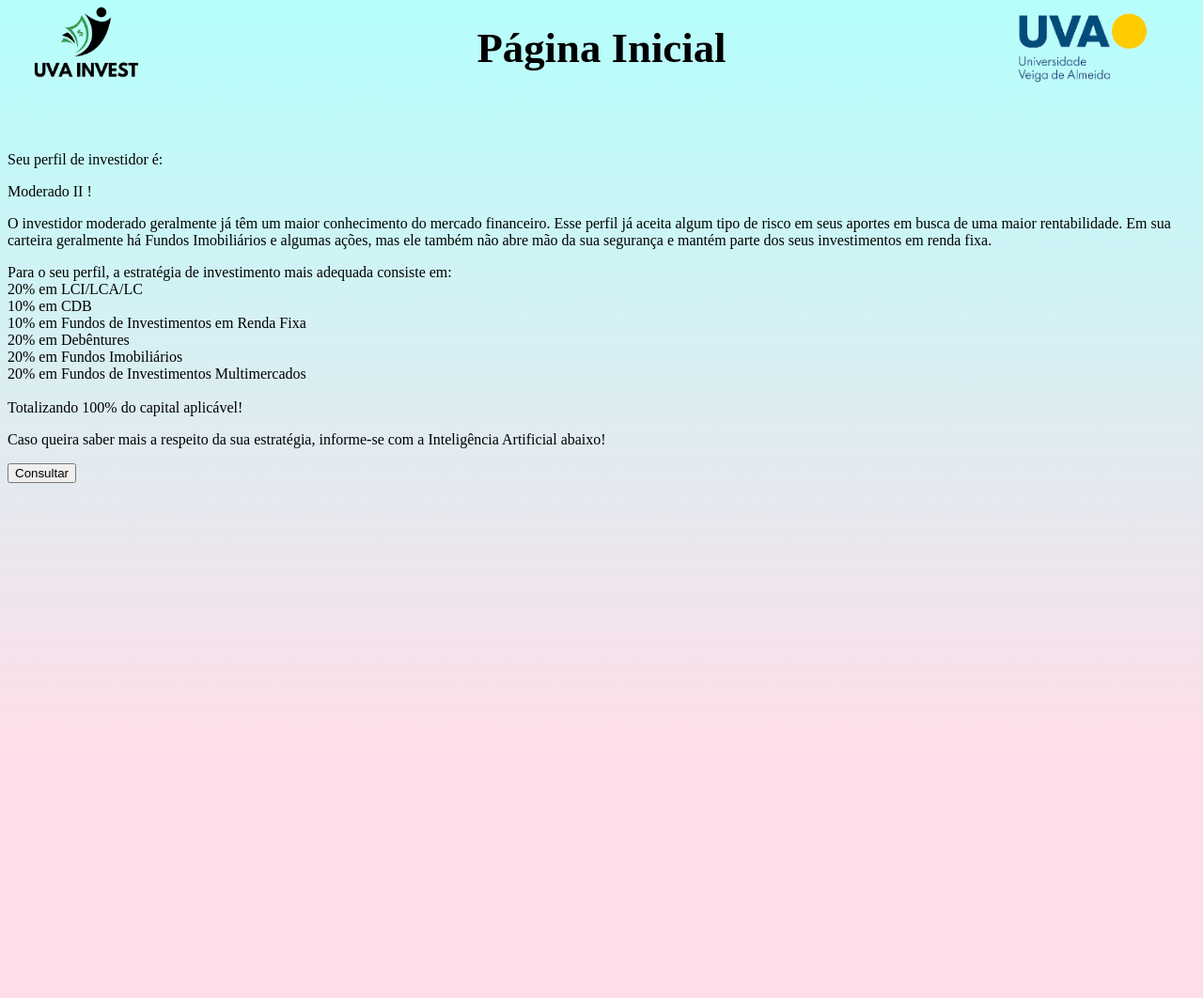
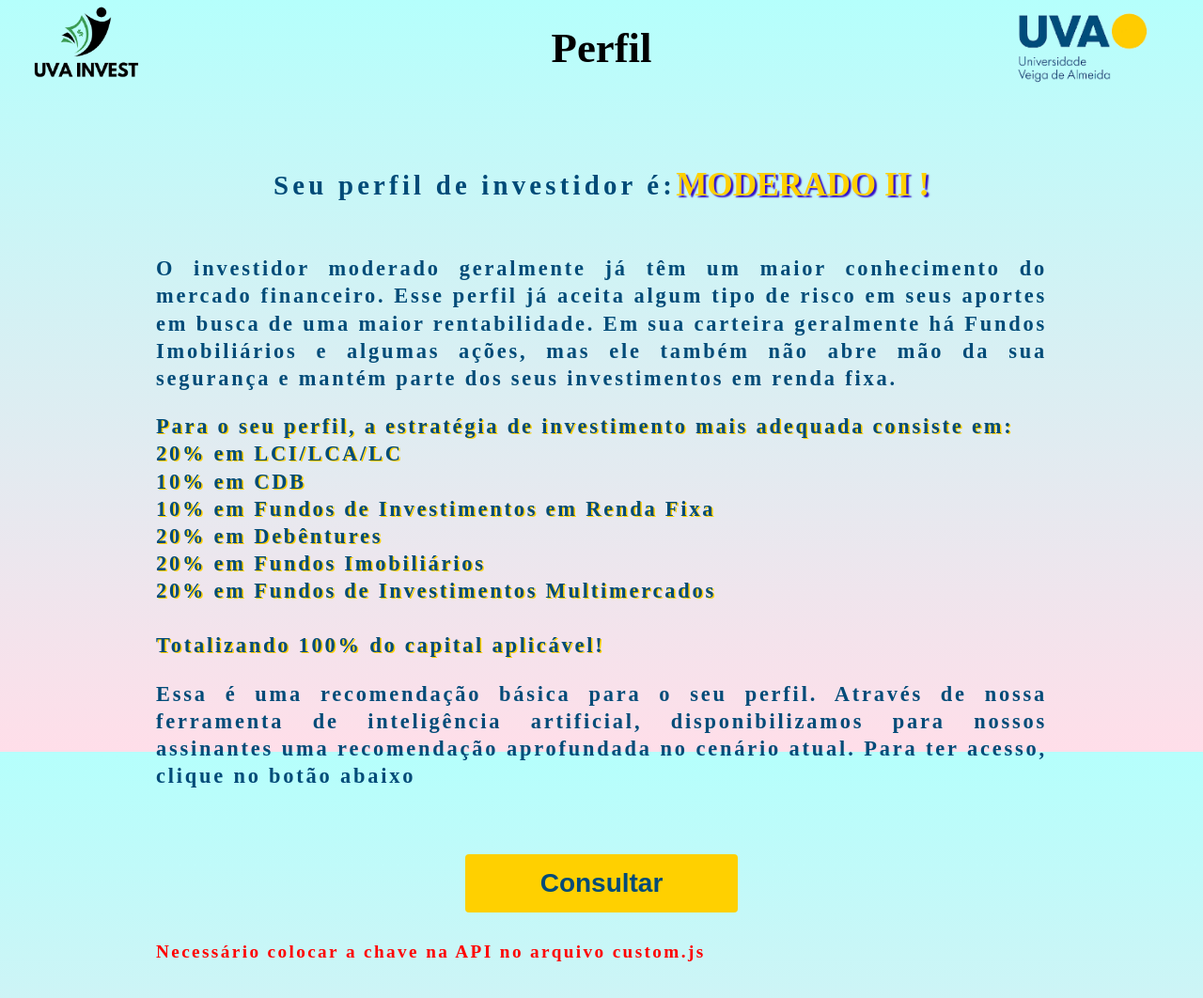
Before and after one commit to LipeFialho/UVA_Invest, a plain HTML site: page nav/Moderado2.html in a window 1280 px wide. Shown: the whole page at 94% size. Before the commit the page ends 800 px from the top, so only its background shows below. Drawn offline with Linux system fonts and the light colour scheme; a web font is replaced by a local one.

Commit message:
Full CSS + Prompt Question

```diff
--- a/js/ChatGptAPI.js
+++ b/js/ChatGptAPI.js
@@ -7,7 +7,7 @@ function IniciaChat(){
     btnIniciaChat.style.display="none";
     divConsultaChat.style.display="flex";
 
-    txtArea.value = "Analisando que estamos em um cenário de pandemia, qual é a melhor forma de seguir a estratégia de investimento a seguir: \n" + '"' + txtEstrategia.innerText + '"';
+    txtArea.value = 'Tendo em vista o contexto atual do mundo:\n "- Guerra Russia x Ucrania (2022- dias atuais); \n - Aumento da dívida pública americana, devido à pademia (2020 -2022); \n - Taxa de juros americana  em 5,25% (2023); \n - Taxa média de juros america nos ultimos 10 anos em 4,27%; \n - Inflação brasil acumulado no ano (2023): 3,23%; \n - taxa média de inflação ultimos 10 anos (2012 - 2013): 7,7%; \n - rentabilidade IBOV 2023: 11,12%; \n - rentabilidade IBOV ultimos 10 anos (2012-2013): 90%;" \n\n  Faça uma sugestão de melhoria na alocação dos recursos no mesmo formato percentual anterior e indicando como "valor disponível em caixa", caso o somatório total seja inferior a 100% da estratégia de investimentos a seguir: \n' + '"' + txtEstrategia.innerText + '"';
 
 }
 
@@ -17,7 +17,7 @@ function IniciaChat(){
 const divConsultaChat = document.getElementById('consulta-chat');
 
 // Chave da API do OPENAI
-const OPENAI_API_KEY = "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";
+const OPENAI_API_KEY = "";//INCLUIR O TOKEN DENTRO DA ASPAS AO LADO
 
 // Verificar se tem a chave
 if(OPENAI_API_KEY === ""){
@@ -41,7 +41,7 @@ if (divConsultaChat) {
         //console.log(pergunta);
 
         // Enviar o texto da pergunta para a página HTML
-        document.getElementById('pergunta').innerHTML = pergunta;
+        document.getElementById('pergunta').innerHTML = "<u>Pergunta</u>: " + pergunta;
 
         // Limpar a resposta
         document.getElementById('resposta').innerHTML = "<span></span>";
@@ -71,12 +71,12 @@ if (divConsultaChat) {
             .then((resposta) => resposta.json())
             .then((dados) => {
                 // Enviar o texto da resposta para a página HTML
-                document.getElementById('resposta').innerHTML = dados.choices[0].text;
+                document.getElementById('resposta').innerHTML = "<u>Resposta</u>:  " + dados.choices[0].text;
             })
             // Retorna catch quando gerar erro
             .catch(() => {
                 // Enviar o texto da resposta para a página HTML
-                document.getElementById('resposta').innerHTML = "Sem resposta";
+                document.getElementById('resposta').innerHTML = "<u>Sem resposta</u>";
             });
 
         // Substituir o texto do botão para "Enviar"
--- a/nav/Moderado2.html
+++ b/nav/Moderado2.html
@@ -17,7 +17,7 @@
             </div>
 
             <div class="page-title">
-                <p class="purples">Página Inicial</p>
+                <p class="purples">Perfil</p>
             </div>
 
             <div class="logo-uva">
@@ -58,11 +58,16 @@
 
         <div class="anuncia-chatgpt">
             <p>
-                Caso queira saber mais a respeito da sua estratégia, informe-se com a Inteligência Artificial abaixo!
+                Essa é uma recomendação básica para o seu perfil.
+                Através de nossa ferramenta de inteligência artificial, disponibilizamos para nossos assinantes uma
+                recomendação aprofundada no cenário atual.
+                Para ter acesso, clique no botão abaixo
             </p>
         </div>
 
-        <button id="btnIniciaChat" class="btnIniciaChat" onclick="IniciaChat()">Consultar</button>
+        <div class="container-btn">
+            <button class="button" style="vertical-align:middle" id="btnIniciaChat" onclick="IniciaChat()"><span>Consultar</span></button>
+        </div>
         <form id="consulta-chat" class="consulta-chat">
             <textarea id="txt-area" class="txt-consulta"></textarea>
             <input type="submit" id="btnSendChat" class="btnSendChat">
--- a/style/perfil.css
+++ b/style/perfil.css
@@ -1,3 +1,170 @@
-.consulta-chat{
+.anuncia-perfil {
+    display: flex;
+    align-content: center;
+    align-items: center;
+    justify-content: center;
+}
+
+.anuncia-perfil p {
+    color: #004b78;
+    font-size: 1.8rem;
+    font-weight: bold;
+    letter-spacing: 4.2px;
+    line-height: 1.6;
+}
+
+.anuncia-perfil span {
+    color: #ffd000;
+    text-shadow: 2.5px 1.5px 1.5px rgb(48, 14, 199);
+    font-size: 2.2rem;
+    font-weight: bold;
+    letter-spacing: 2;
+    line-height: 1.6;
+    text-transform: uppercase;
+}
+
+.resumo-perfil{
+    color: #004b78;
+    font-size: 1.4rem;
+    font-weight: bold;
+    width: 75%;
+    margin: 0 auto 0 auto;
+    text-align: justify;
+    letter-spacing: 2.8px;
+    line-height: 1.3;
+}
+
+.estrategia p{
+
+    color: #004b78;
+    text-shadow: 1.5px 0.5px 0.5px rgba(255,208,0,1);
+    font-size: 1.4rem;
+    font-weight: bold;
+    width: 75%;
+    margin: 0 auto 0 auto;
+    text-align: justify;
+    letter-spacing: 2.8px;
+    line-height: 1.3;
+}
+
+.anuncia-chatgpt{
+    color: #004b78;
+    font-size: 1.4rem;
+    font-weight: bold;
+    width: 75%;
+    margin: 0 auto 0 auto;
+    text-align: justify;
+    letter-spacing: 2.8px;
+    line-height: 1.3;
+}
+.container-btn{
+    display: flex;
+    width: 80%;
+    justify-content: center;
+    margin: 5% auto 0 auto;
+}
+
+.button {
+    display: inline-block;
+    border-radius: 4px;
+    background-color: #ffd000;
+    border: none;
+    color: #004b78;
+    font-weight: bold;
+    text-align: center;
+    font-size: 28px;
+    padding: 15px 80px;
+    width: auto;
+    transition: all 0.5s;
+    cursor: pointer;
+    margin: 5px;
+  }
+
+  .button span {
+    cursor: pointer;
+    display: inline-block;
+    position: relative;
+    transition: 0.5s;
+  }
+
+  .button span:after {
+    content: '\00bb';
+    position: absolute;
+    opacity: 0;
+    top: 0;
+    right: -20px;
+    transition: 0.5s;
+  }
+
+  .button:hover span {
+    padding-right: 25px;
+  }
+
+  .button:hover span:after {
+    opacity: 1;
+    right: 0;
+  }
+
+  .consulta-chat{
     display: none;
+    width: 80%;
+    margin: 0 auto;
+    align-items: center;
+    justify-content: center;
 }
+
+.txt-consulta{
+    width: 70%;
+    height: 320px;
+    background: #71a71c42;
+}
+
+.btnSendChat{
+    height: 100px;
+    margin: 0 0 0 2%;
+    width: 12%;
+    border-radius: 15px;
+    box-shadow: 5px 9px #999;
+    background-color: #ffd000;
+    border: none;
+    color: #004b78;
+    font-weight: bold;
+    text-align: center;
+    font-size: 20px;
+    cursor: pointer;
+    display: inline-block;
+    padding: 15px 25px;
+
+}
+
+.btnSendChat:hover {background-color: #d6b211}
+
+.btnSendChat:active {
+  background-color: #d6b211;
+  box-shadow: 5px 9px #666;
+  transform: translateY(4px);
+}
+
+#pergunta{
+    color: #004b78;
+    font-size: 1.2rem;
+    font-weight: bold;
+    width: 75%;
+    margin: 0 auto 0 auto;
+    text-align: justify;
+    letter-spacing: 2.4px;
+    line-height: 1.3;
+    margin: 2% auto;
+}
+
+#resposta{
+    color: #004b78;
+    font-size: 1.2rem;
+    font-weight: bold;
+    width: 75%;
+    margin: 0 auto 0 auto;
+    text-align: justify;
+    letter-spacing: 2.4px;
+    line-height: 1.3;
+    margin: 2% auto 5% auto;
+}
```
Also changed, not shown: nav/Agressivo.html (+8 -4 lines), nav/Conservador.html (+9 -3 lines), nav/Moderado1.html (+9 -3 lines), 1 other file.
